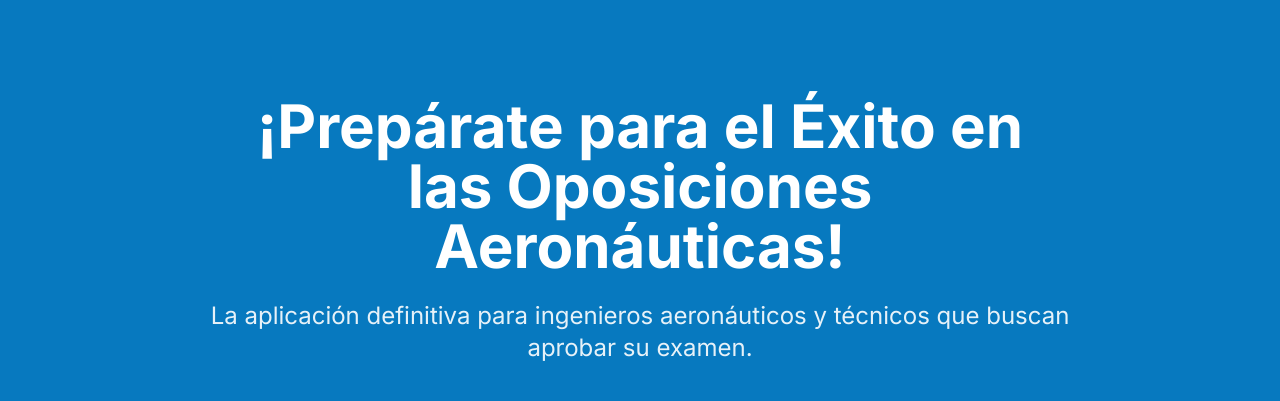
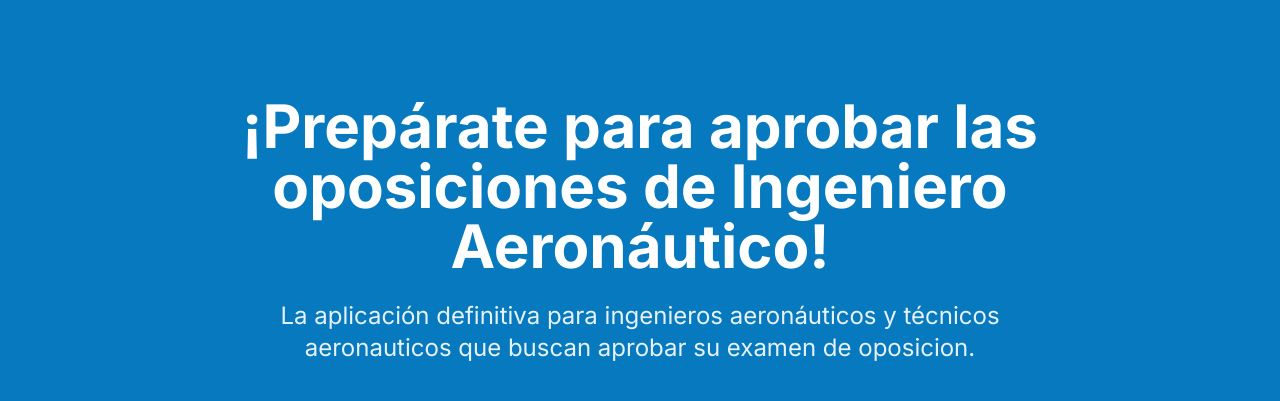
Before and after one commit to oposky-aero/test-oposiciones, a plain HTML site: page index.html in a window 1280 px wide. Shown: the top 401 px of the page. Drawn offline with nearby package versions, Linux system fonts and the light colour scheme; grey boxes are pictures that could not be loaded.

Commit message:
Update index.html

```diff
--- a/index.html
+++ b/index.html
@@ -3,7 +3,7 @@
 <head>
     <meta charset="UTF-8">
     <meta name="viewport" content="width=device-width, initial-scale=1.0">
-    <title>Test Oposiciones Aeronáuticos - Prepárate para el éxito</title>
+    <title>Test Oposiciones Ingenieros Aeronáuticos</title>
     <!-- Tailwind CSS CDN -->
     <script src="https://cdn.tailwindcss.com"></script>
     <!-- Google Fonts - Inter -->
@@ -47,10 +47,10 @@
     <section class="primary-blue text-white py-16 md:py-24 text-center">
         <div class="container mx-auto px-4 max-w-4xl">
             <h1 class="text-4xl md:text-6xl font-extrabold leading-tight mb-6 rounded-lg">
-                ¡Prepárate para el Éxito en las Oposiciones Aeronáuticas!
+                ¡Prepárate para aprobar las oposiciones de Ingeniero Aeronáutico!
             </h1>
             <p class="text-xl md:text-2xl mb-10 opacity-90 rounded-lg">
-                La aplicación definitiva para ingenieros aeronáuticos y técnicos que buscan aprobar su examen.
+                La aplicación definitiva para ingenieros aeronáuticos y técnicos aeronauticos que buscan aprobar su examen de oposicion.
             </p>
             <div class="flex flex-col sm:flex-row justify-center space-y-4 sm:space-y-0 sm:space-x-4">
                 <!-- Botón de Google Play -->
```
